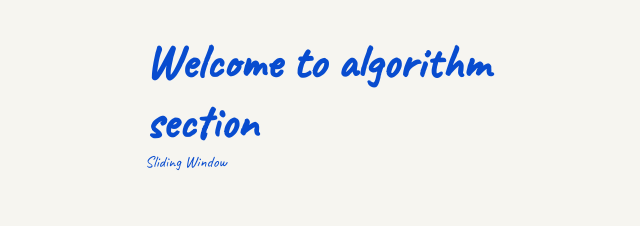
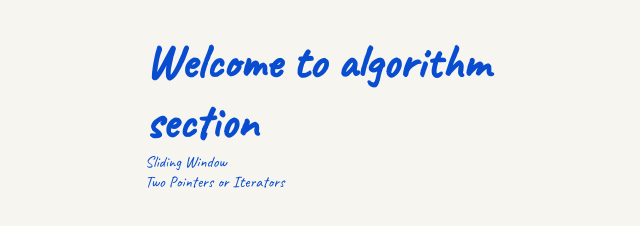
Before and after one commit to YEriin/rspot, an Astro site in the folder apps/blog/: page /algorithm in a window 1280 px wide. Shown: the whole page, without its empty margins (279-919 px from the left). Built offline with nearby package versions, Linux system fonts and the light colour scheme; Astro itself is replaced by a stand-in of ours.

Commit message:
feat: add two pointers

```diff
--- a/apps/blog/src/pages/algorithm.astro
+++ b/apps/blog/src/pages/algorithm.astro
@@ -7,6 +7,7 @@ import Layout from "../layouts/Layout.astro";
     <h1>Welcome to <span class="text-gradient">algorithm section</span></h1>
     <div>
       <section>Sliding Window</section>
+      <section>Two Pointers or Iterators</section>
       <section></section>
     </div>
   </main>
```
